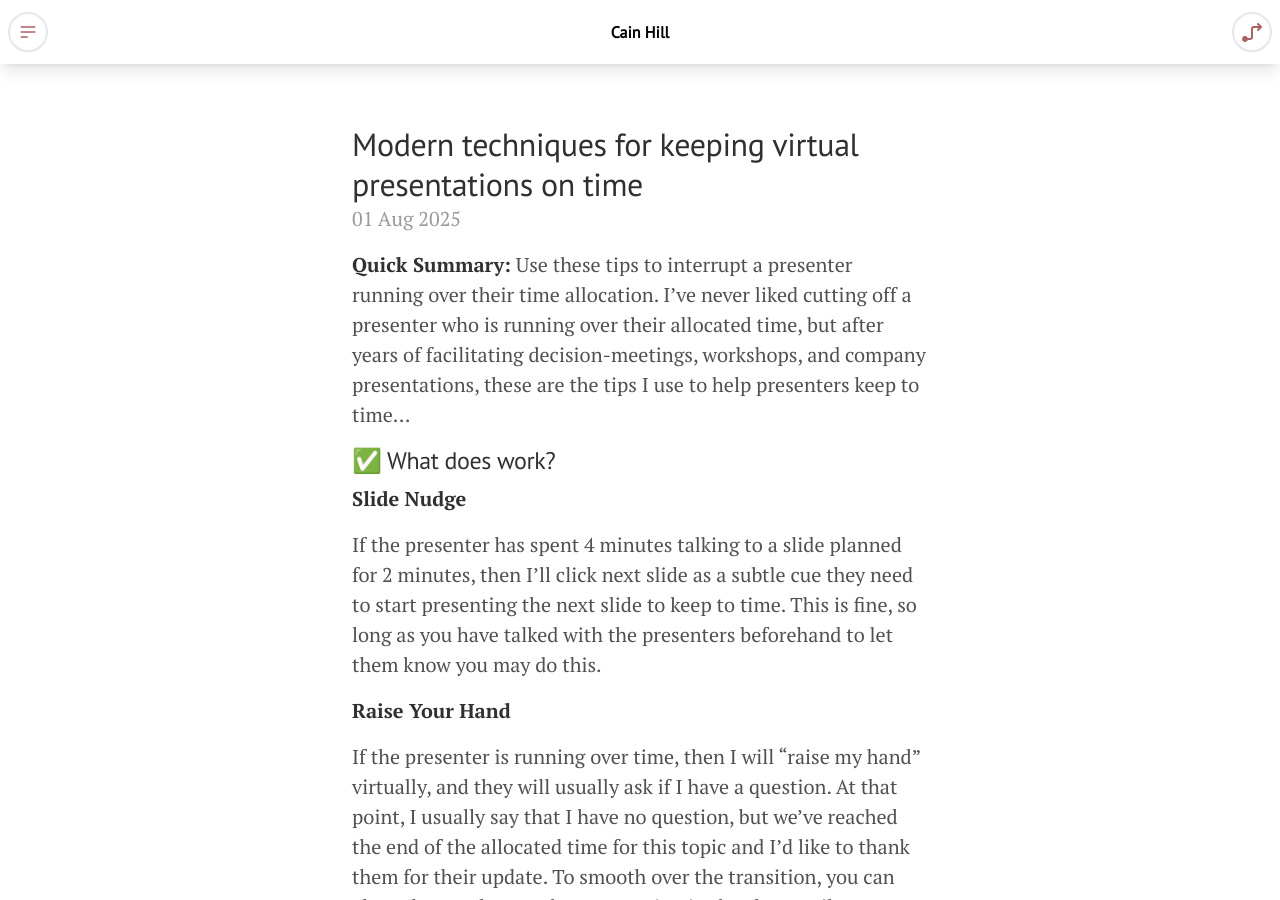
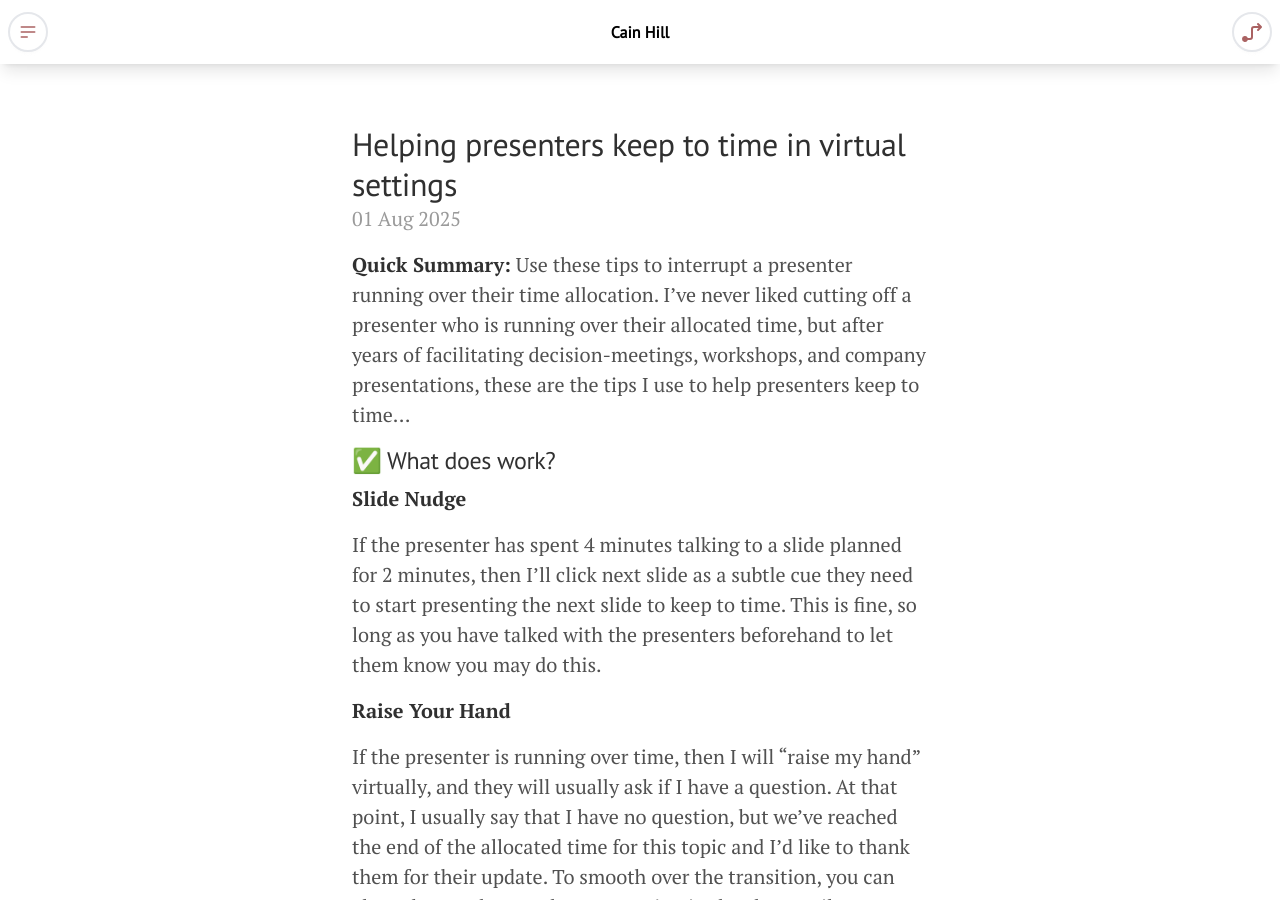
Before and after one commit to cainhill/cainhill.github.io, a Jekyll site: the page built from _blog/2025-08-01-timekeeper.md, in a window 1280 px wide and 900 px high. Built offline with Jekyll 4.4.1, drawn with Linux system fonts in a browser that asks for light colours.

Commit message:
create/update '2025-08-01-timekeeper.md' file

```diff
--- a/_blog/2025-08-01-timekeeper.md
+++ b/_blog/2025-08-01-timekeeper.md
@@ -1,6 +1,6 @@
 ---
 layout: post
-title: Modern techniques for keeping virtual presentations on time
+title: Helping presenters keep to time in virtual settings
 ---
 
 **Quick Summary:** Use these tips to interrupt a presenter running over their time allocation. I've never liked cutting off a presenter who is running over their allocated time, but after years of facilitating decision-meetings, workshops, and company presentations, these are the tips I use to help presenters keep to time...
```
